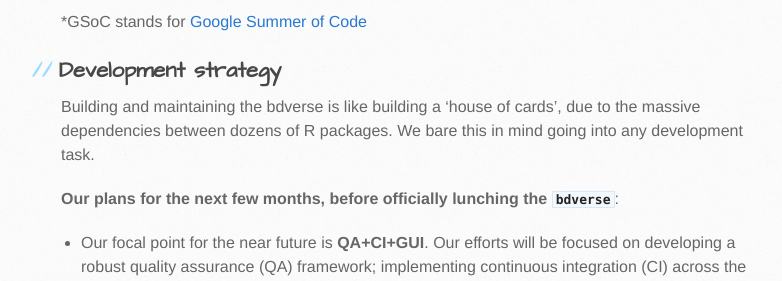
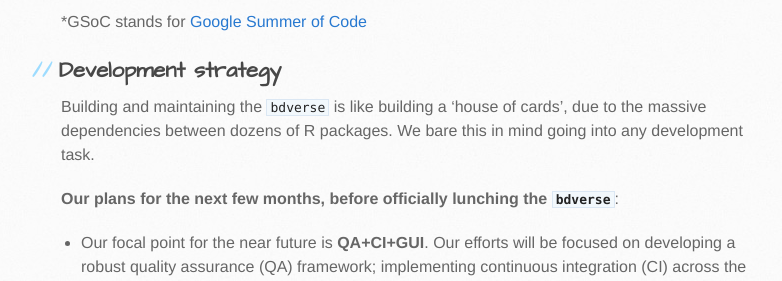
Before and after one commit to bd-R/The-bdverse, a Jekyll site: the page built from index.md, in a window 1280 px wide. Shown: the part 1222-1503 px from the top of the page, without its empty margins (109-891 px from the left). Built offline with Jekyll 4.4.1, drawn with Linux system fonts in a browser that asks for light colours; our own code applies the rules of GitHub Pages for plain Markdown files.

Commit message:
Draft 10.9

```diff
--- a/index.md
+++ b/index.md
@@ -28,7 +28,7 @@ To develop a **sustainable and agile** infrastructure that enhances the value of
 
 ## Development strategy
 
-Building and maintaining the bdverse is like building a ‘house of cards’, due to the massive dependencies between dozens of R packages. We bare this in mind going into any development task.
+Building and maintaining the `bdverse` is like building a ‘house of cards’, due to the massive dependencies between dozens of R packages. We bare this in mind going into any development task.
 
 **Our plans for the next few months, before officially lunching the `bdverse`**:
 
```
Also changed, not shown: assets/images/Github.png (added), assets/images/ORCID.png (added), assets/images/hompage.png (added), assets/images/mail.png (added), assets/images/team_email.png.
